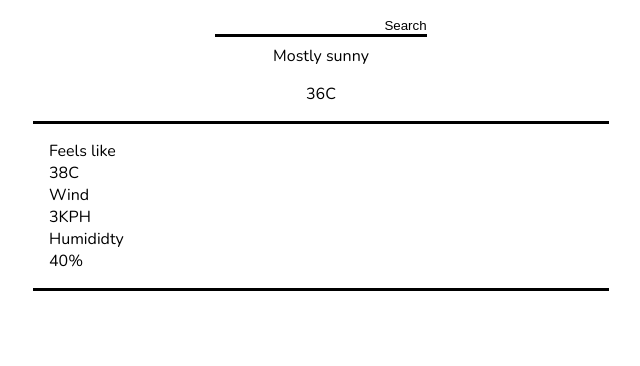
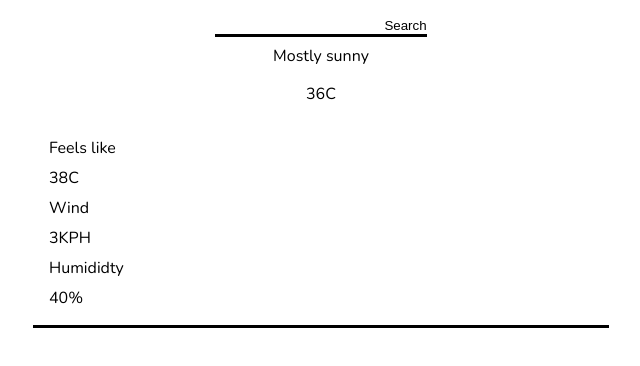
Before and after one commit to sevaaaDev/weather-app, a plain HTML site: page index.html in a window 1280 px wide. Shown: the whole page, without its empty margins (319-959 px from the left). Drawn offline with Linux system fonts and the light colour scheme; no server answers.

Commit message:
Change: bot element to be flexbox

```diff
--- a/style.css
+++ b/style.css
@@ -68,10 +68,13 @@ input {
 }
 
 .bot {
-  border-top: 3px solid black;
-  border-bottom: 3px solid black;
+  border-bottom: 3px solid;
+  display: flex;
+  flex-direction: column;
   padding: 1rem;
   gap: 0.5rem;
+  justify-content: center;
+  min-width: 230px;
 }
 
 .bot div {
```
